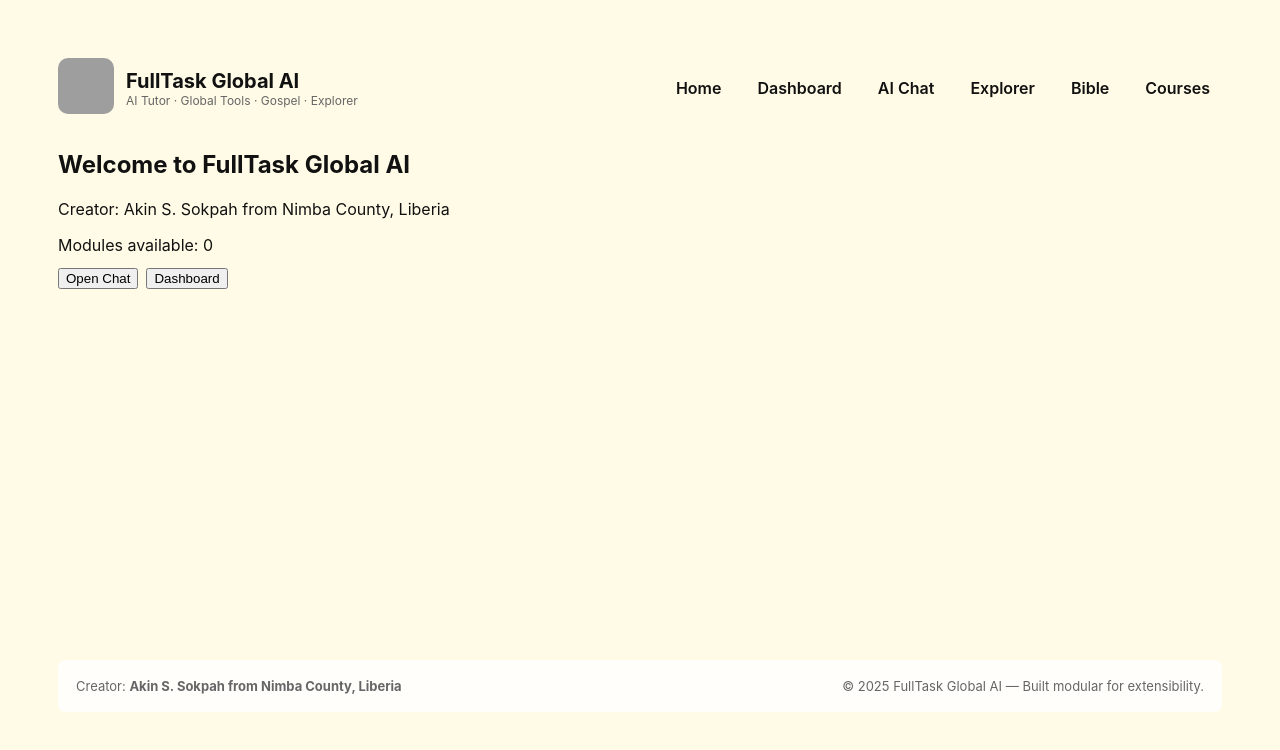
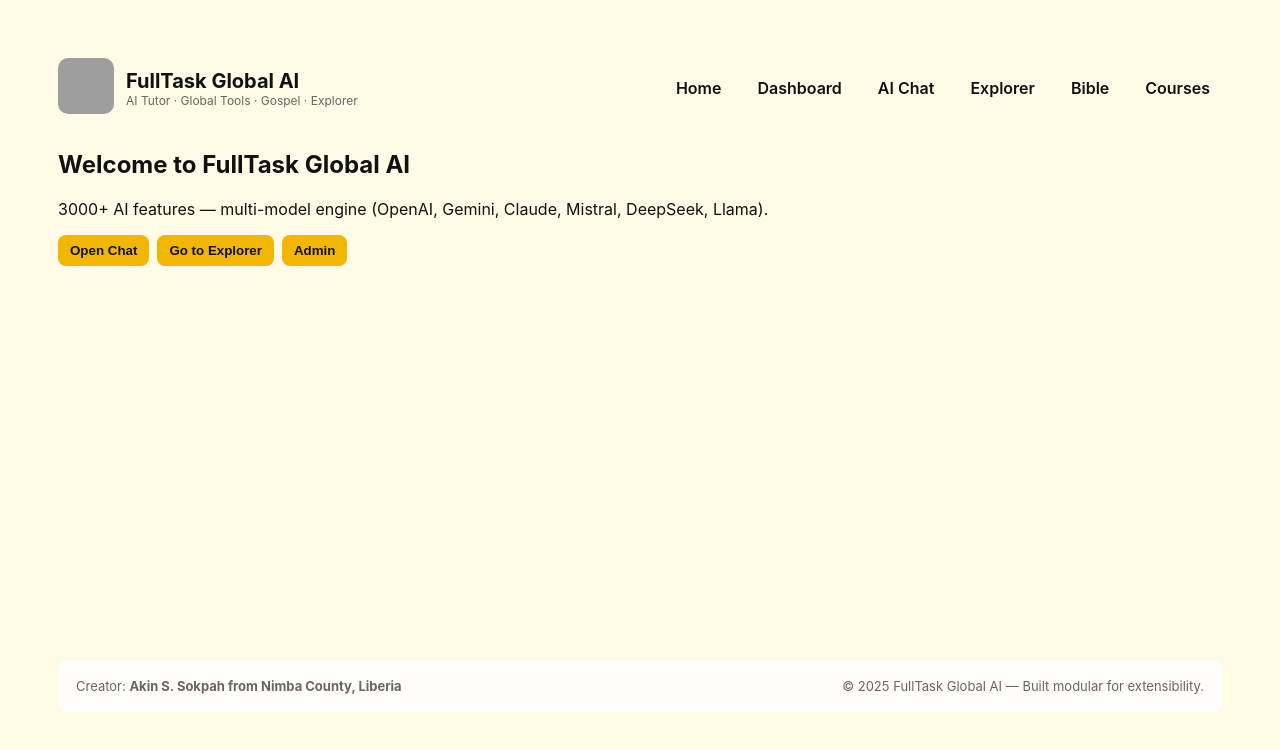
Before and after one commit to makej7403-bit/AllTask-AI-Platform, a Next.js app: page / in a window 1280 px wide. Shown: the top 750 px of the page. Built offline with nearby package versions, Linux system fonts and the light colour scheme; grey boxes are pictures that could not be loaded.

Commit message:
Update page.js

```diff
--- a/app/page.js
+++ b/app/page.js
@@ -1,28 +1,14 @@
 import Link from 'next/link';
-import fs from 'fs';
-import path from 'path';
-import { CREATOR } from '@/utils/identity';
 
 export default function Home() {
-  let moduleCount = 0;
-  try {
-    const modulesPath = path.join(process.cwd(), 'modules');
-    moduleCount = fs.existsSync(modulesPath) ? fs.readdirSync(modulesPath).reduce((acc, g) => {
-      const gp = path.join(modulesPath, g);
-      if (fs.statSync(gp).isDirectory()) {
-        return acc + fs.readdirSync(gp).filter(f => f.endsWith('.js')).length;
-      }
-      return acc;
-    }, 0) : 0;
-  } catch (e) {}
   return (
     <div>
       <h2>Welcome to FullTask Global AI</h2>
-      <p>Creator: {CREATOR}</p>
-      <div>Modules available: {moduleCount}</div>
-      <div style={{ marginTop: 12 }}>
-        <Link href="/chat"><button>Open Chat</button></Link>
-        <Link href="/dashboard" style={{ marginLeft: 8 }}><button>Dashboard</button></Link>
+      <p>3000+ AI features — multi-model engine (OpenAI, Gemini, Claude, Mistral, DeepSeek, Llama).</p>
+      <div style={{ display:'flex', gap:8, marginTop:12 }}>
+        <Link href="/chat"><button className="btn">Open Chat</button></Link>
+        <Link href="/explorer"><button className="btn">Go to Explorer</button></Link>
+        <Link href="/dashboard"><button className="btn">Admin</button></Link>
       </div>
     </div>
   );
```
